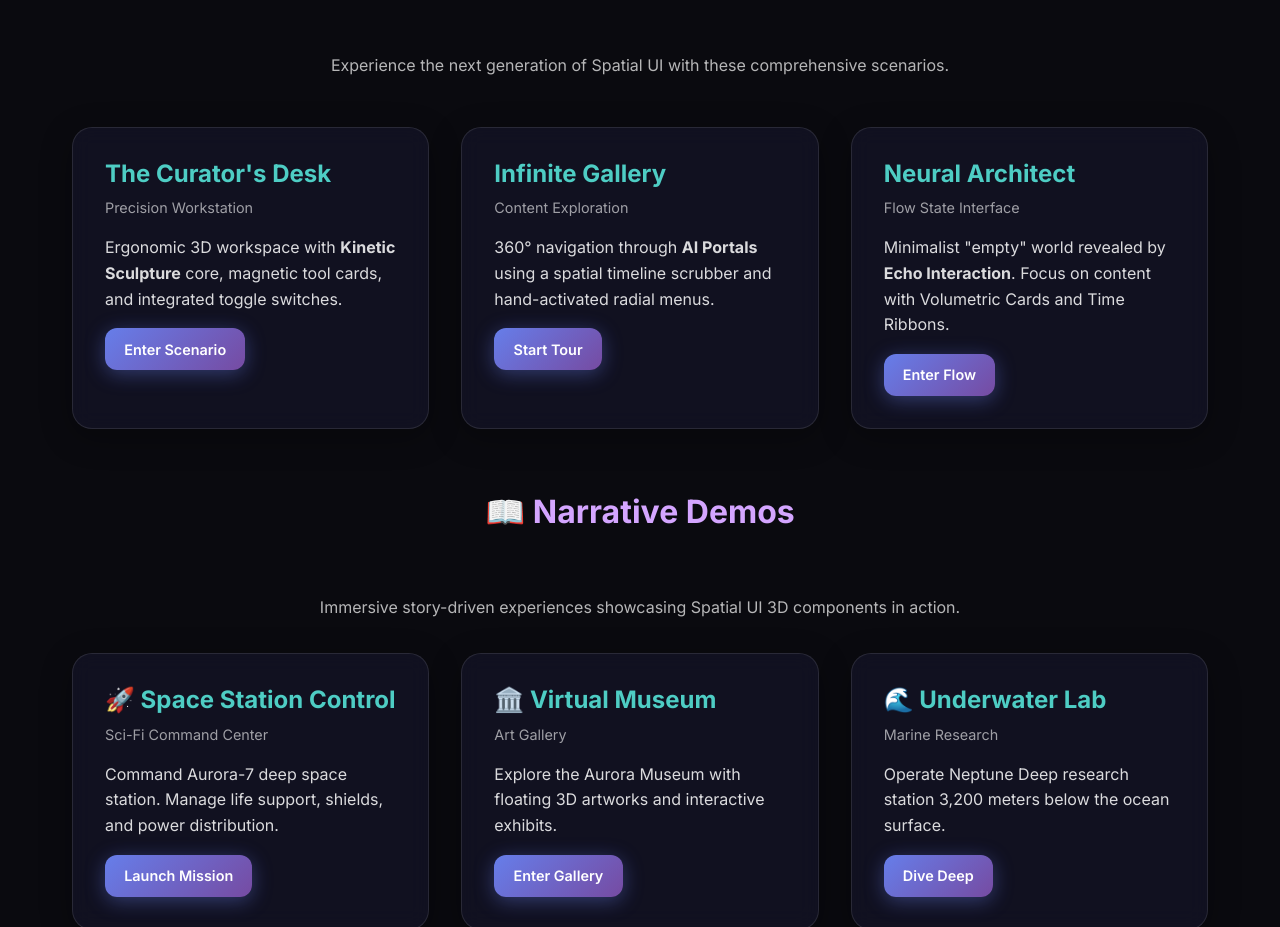
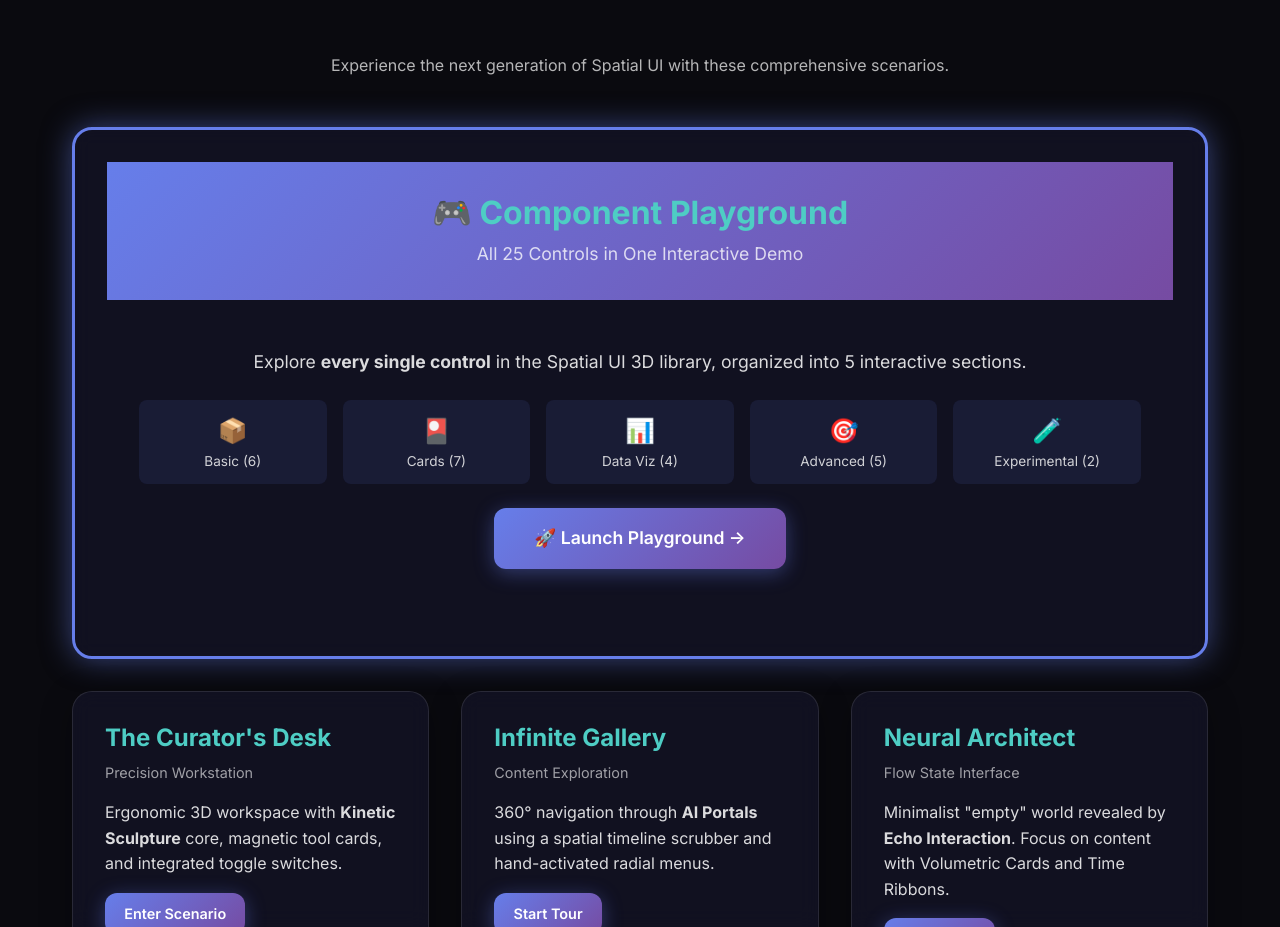
Before and after one commit to SamppaFIN/Spatial-3D-UI-framework, a website: page showcase/index.html in a window 1280 px wide. Shown: the part 4220-5147 px from the top of the page. Drawn offline with nearby package versions, Linux system fonts and the light colour scheme; animation ran at ten frames a second.

Commit message:
Add Component Playground to main showcase navigation

```diff
--- a/showcase/index.html
+++ b/showcase/index.html
@@ -420,6 +420,57 @@
             </p>
 
             <div class="grid grid-3">
+                <!-- Component Playground - Featured First -->
+                <div class="card"
+                    style="border: 3px solid #667eea; box-shadow: 0 0 30px rgba(102, 126, 234, 0.5); grid-column: 1 / -1;">
+                    <div class="card-header"
+                        style="text-align: center; background: linear-gradient(135deg, #667eea 0%, #764ba2 100%); padding: 2rem;">
+                        <h3 style="font-size: 2rem; margin: 0 0 0.5rem 0;">🎮 Component Playground</h3>
+                        <p style="font-size: 1.1rem; opacity: 0.9; margin: 0;">All 25 Controls in One Interactive Demo
+                        </p>
+                    </div>
+                    <div class="card-body" style="padding: 2rem;">
+                        <p style="text-align: center; font-size: 1.1rem; margin-bottom: 1.5rem;">
+                            Explore <strong>every single control</strong> in the Spatial UI 3D library, organized into 5
+                            interactive sections.
+                        </p>
+                        <div
+                            style="display: grid; grid-template-columns: repeat(auto-fit, minmax(150px, 1fr)); gap: 1rem; margin-bottom: 1.5rem;">
+                            <div
+                                style="text-align: center; padding: 0.75rem; background: rgba(102, 126, 234, 0.1); border-radius: 8px;">
+                                <div style="font-size: 1.5rem;">📦</div>
+                                <div style="font-size: 0.85rem; opacity: 0.8;">Basic (6)</div>
+                            </div>
+                            <div
+                                style="text-align: center; padding: 0.75rem; background: rgba(102, 126, 234, 0.1); border-radius: 8px;">
+                                <div style="font-size: 1.5rem;">🎴</div>
+                                <div style="font-size: 0.85rem; opacity: 0.8;">Cards (7)</div>
+                            </div>
+                            <div
+                                style="text-align: center; padding: 0.75rem; background: rgba(102, 126, 234, 0.1); border-radius: 8px;">
+                                <div style="font-size: 1.5rem;">📊</div>
+                                <div style="font-size: 0.85rem; opacity: 0.8;">Data Viz (4)</div>
+                            </div>
+                            <div
+                                style="text-align: center; padding: 0.75rem; background: rgba(102, 126, 234, 0.1); border-radius: 8px;">
+                                <div style="font-size: 1.5rem;">🎯</div>
+                                <div style="font-size: 0.85rem; opacity: 0.8;">Advanced (5)</div>
+                            </div>
+                            <div
+                                style="text-align: center; padding: 0.75rem; background: rgba(102, 126, 234, 0.1); border-radius: 8px;">
+                                <div style="font-size: 1.5rem;">🧪</div>
+                                <div style="font-size: 0.85rem; opacity: 0.8;">Experimental (2)</div>
+                            </div>
+                        </div>
+                        <div style="text-align: center;">
+                            <a href="demos/component-playground.html" class="btn btn-primary" target="_blank"
+                                style="font-size: 1.1rem; padding: 1rem 2.5rem; background: linear-gradient(135deg, #667eea 0%, #764ba2 100%); border: none;">
+                                🚀 Launch Playground →
+                            </a>
+                        </div>
+                    </div>
+                </div>
+
                 <!-- Scenario 1: The Curator (Workstation) -->
                 <div class="card">
                     <div class="card-header">
```
